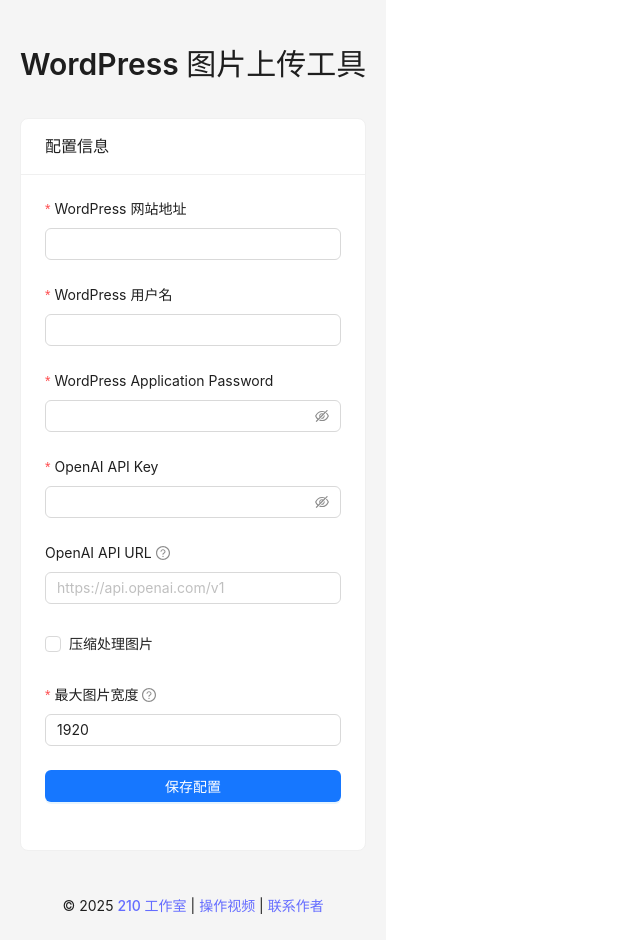
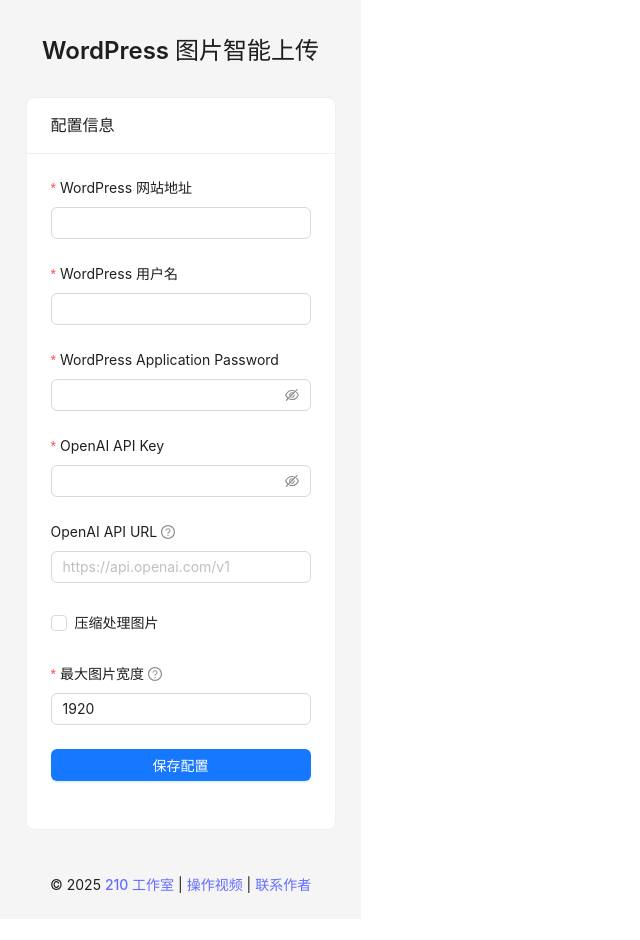
Before and after one commit to frankie0736/wp-image-uploader, a React (Vite) app: page / in a window 1280 px wide. Shown: the whole page, without its empty margins (0-640 px from the left). After the commit the page ends 919 px from the top, so only its background shows below. Built offline with nearby package versions, Linux system fonts and the light colour scheme.

Commit message:
调整H1标题样式

```diff
--- a/src/App.jsx
+++ b/src/App.jsx
@@ -24,8 +24,8 @@ function App() {
   return (
     <Layout style={{ minHeight: '100vh' }}>
       <Content style={{ maxWidth: 800, margin: '0 auto', padding: '20px' }}>
-        <div style={{ display: 'flex', justifyContent: 'space-between', alignItems: 'center', marginBottom: 20 }}>
-          <Title level={2}>WordPress 图片上传工具</Title>
+        <div style={{ display: 'flex',flexDirection: 'column', justifyContent: 'space-between', alignItems: 'center', marginBottom: 20 }}>
+          <Title level={1} style={{ fontSize: 24 }}>WordPress 图片智能上传</Title>
           {isConfigured && (
             <Space>
               <Button
```
